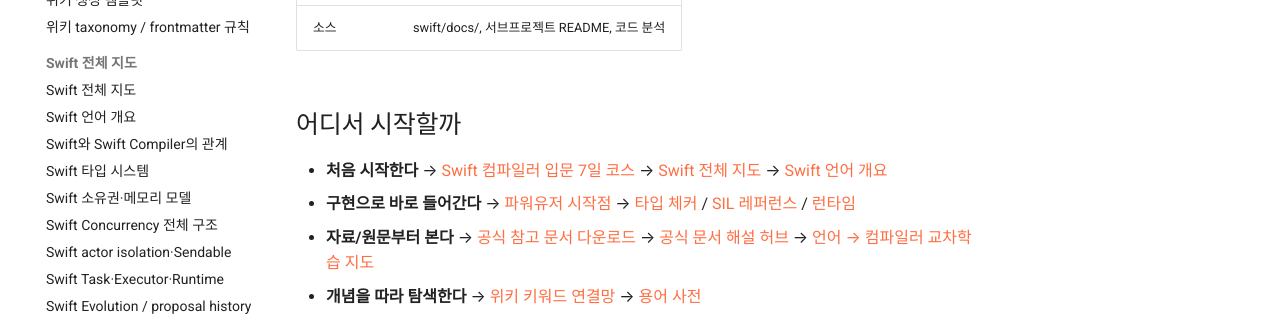
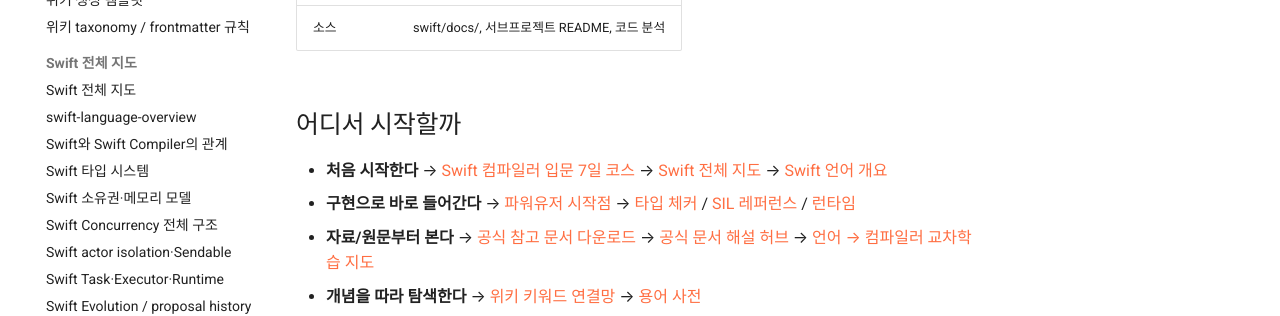
Before and after one commit to oozoofrog/swiftlang-wiki, an MkDocs documentation site: the page built from pages/index.md, in a window 1280 px wide. Shown: the part 353-669 px from the top of the page. Built offline with MkDocs 1.6.1 and Material for MkDocs 9.7.7, drawn with Linux system fonts in a browser that asks for light colours; comment, search, counter and statistics services are not loaded.

Commit message:
Use slug title for swift-language-overview

```diff
--- a/pages/swift-language-overview.md
+++ b/pages/swift-language-overview.md
@@ -1,4 +1,5 @@
 ---
+title: swift-language-overview
 type: summary
 category: learning
 tags: [swift, language, overview, semantics, ecosystem]
@@ -6,7 +7,7 @@
 sources: [swift-readme.md, swift.org/documentation/index.html, swift.org/documentation/tspl/index.html]
 ---
 
-# Swift 언어 개요
+# swift-language-overview
 
 이 페이지의 목적은 Swift를 “문법 목록”이 아니라
 언어 의미, 라이브러리, 런타임, 도구 생태계까지 포함한 하나의 시스템으로 보는 데 있다.
```
